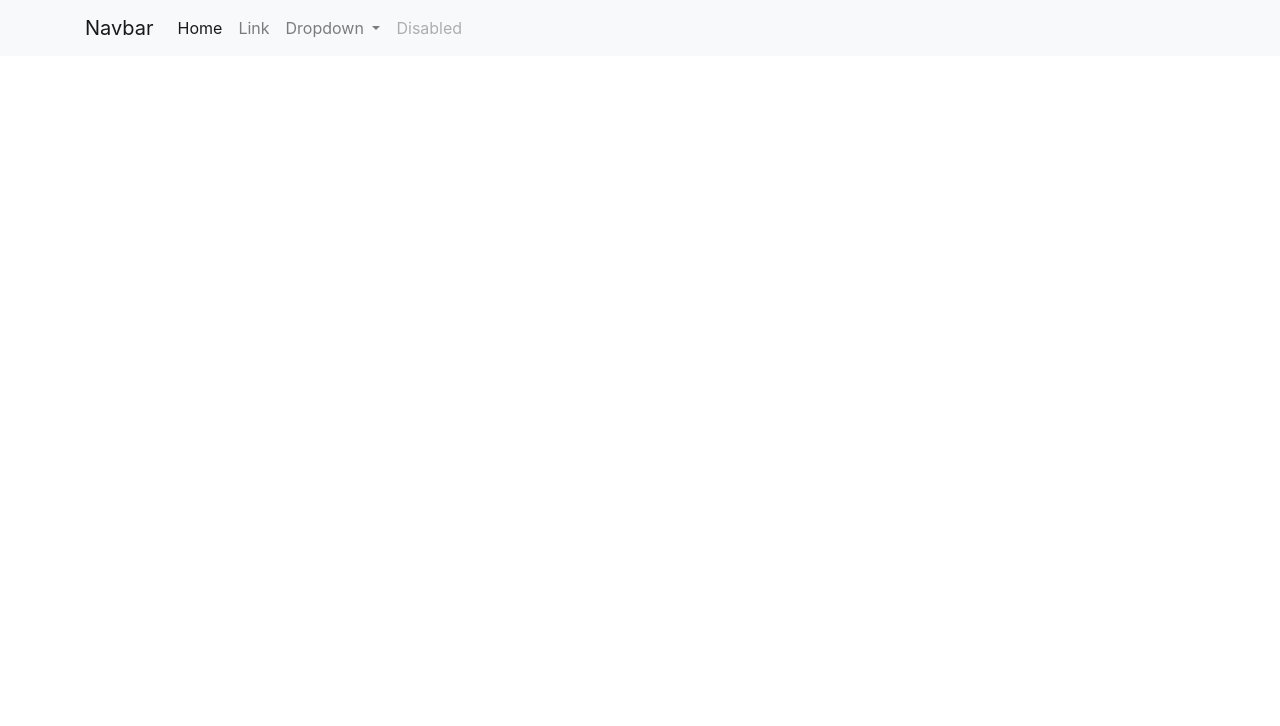
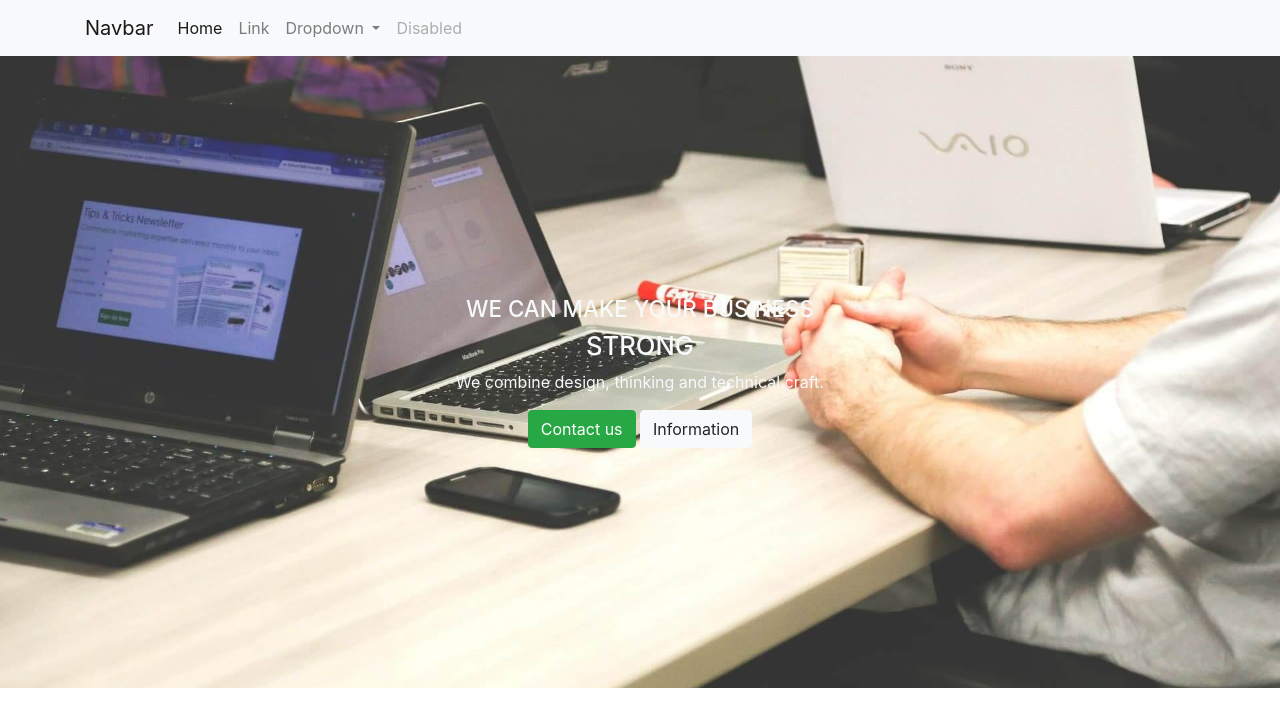
Before and after one commit to irahulsaini/weforit, a plain HTML site: page index.html in a window 1280 px wide. Drawn offline with Linux system fonts and the light colour scheme.

Commit message:
added header, added img folder

```diff
--- a/dist/css/style.css
+++ b/dist/css/style.css
@@ -0,0 +1,11 @@
+.masthead {
+    position: relative;
+    width: 100%;
+    min-height: 35rem;
+    padding: 15rem 0;
+    background-image: url("../img/banner-1.jpg");
+    background-size: cover;
+    background-position: center;
+    background-repeat: no-repeat;
+    background-attachment: scroll;
+}
--- a/index.html
+++ b/index.html
@@ -43,6 +43,25 @@
                </div>
           </nav>
 
+          <!-- <header class="container text-light bg-dark"> -->
+<header class="masthead text-light">
+  <div class="container">
+    <div class="row">
+      <div class="col-lg-12 text-center mx-auto">
+        <h4>WE CAN MAKE YOUR BUSINESS</h4>
+        <h3>STRONG</h3>
+        <p>We combine design, thinking and technical craft.</p>
+        <button type="button" class="btn btn-success">Contact us</button>
+        <button type="button" class="btn btn-light">Information</button>
+      </div>
+    </div>
+  </div>
+</header>
+
+<!-- HEADER SECTION ENDS HERE -->
+
+
+
           <!-- Scripts -->
           <script type="text/javascript" src="./dist/js/jquery-3.3.1.min.js"></script>
           <script type="text/javascript" src="./dist/js/bootstrap.min.js"></script>
```
Also changed, not shown: dist/img/banner-1.jpg (added), dist/img/banner-2.jpg (added), dist/img/banner-3.jpg (added).
